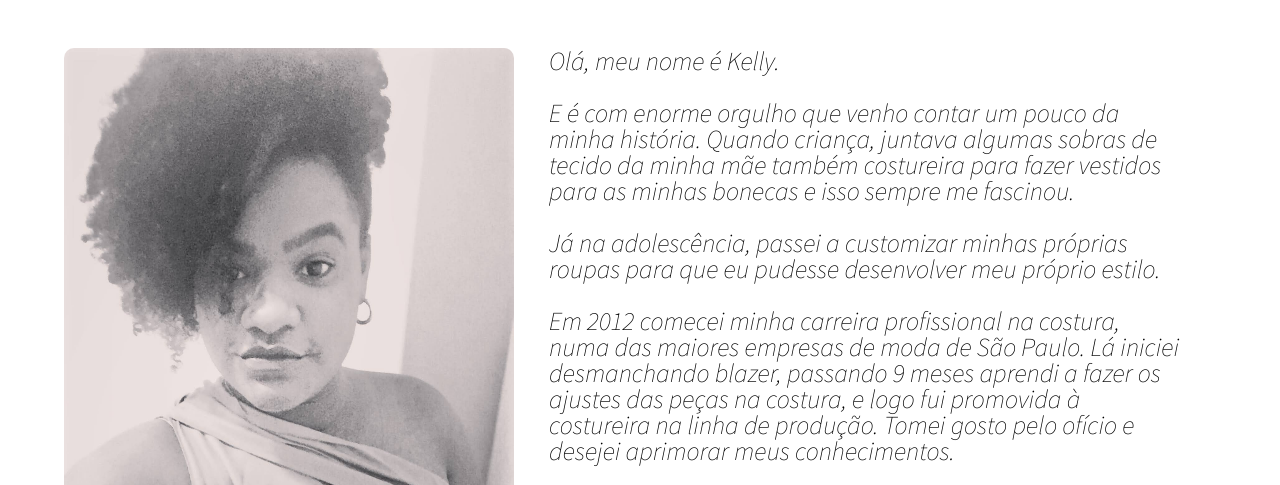
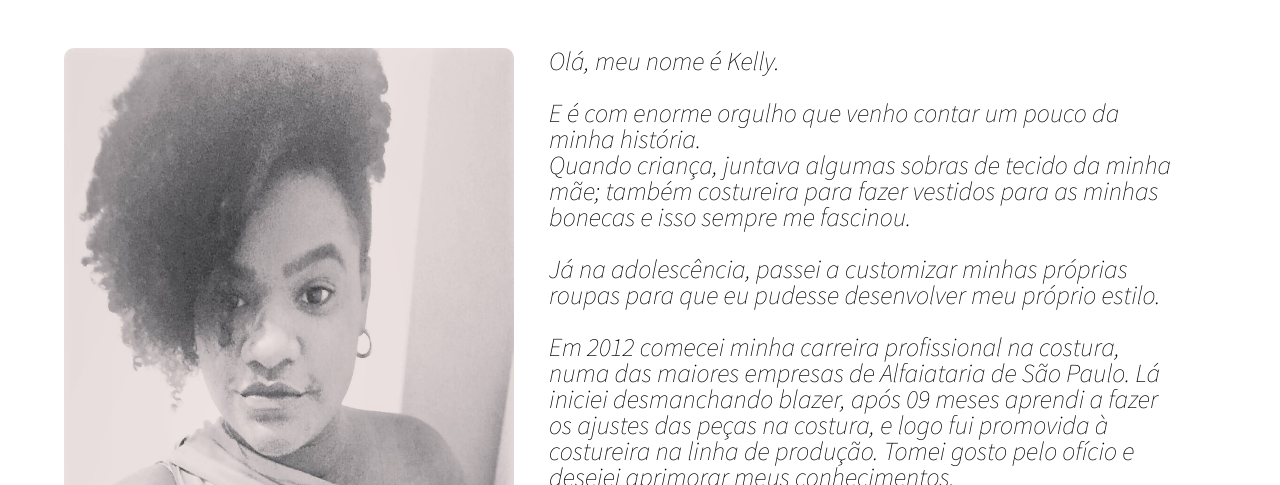
Before and after one commit to alex-vido/kellymariaalfaiataria, a plain HTML site: page index.html in a window 1280 px wide. Shown: the part 315-800 px from the top of the page. Drawn offline with Linux system fonts and the light colour scheme; files whose address does not match are found by name; a web font is replaced by a local one.

Commit message:
Other changes in text

```diff
--- a/index.html
+++ b/index.html
@@ -44,26 +44,27 @@
         <div class="about">
             <img src="media//img/photo_personal_4.jpg" alt="Minha foto" class="photo_personal">
             <div class="about-text-box">
-                <p class="about-text">Olá, meu nome é Kelly.<br /><br />
-                    E é com enorme orgulho que venho contar um pouco da minha
-                    história. Quando criança, juntava algumas sobras de tecido da minha mãe também costureira para fazer
-                    vestidos para as minhas bonecas e isso sempre me fascinou.<br /><br />
-                    Já na adolescência, passei a customizar minhas próprias roupas para que eu
-                    pudesse desenvolver meu próprio estilo.<br /><br />
-                    Em 2012 comecei minha carreira profissional na costura, numa das maiores empresas de moda de São
-                    Paulo. Lá iniciei desmanchando blazer, passando 9 meses aprendi a fazer os ajustes das peças na
-                    costura, e logo fui promovida à costureira na linha de produção.
-                    Tomei gosto pelo ofício e desejei aprimorar meus conhecimentos.<br /><br />
-                    Em 2013 fiz o curso de modelista no Senai, e foi nesse curso que me apaixonei por fazer camisas e me
-                    especializei em camisas, em busca da anatomia perfeita!
-                    Em 2014 comecei a exercer a carreira de modelista numa camisaria localizada na Vila Madalena.
-                    Tendo conhecimento do meu capricho e dedicação, alguns clientes passaram a me procurar, e assim
-                    comecei minha carreira de empreendedora. <br /><br />
-                    Em 2016 comecei a divulgar meus trabalhos nas redes sociais. Desde então confecciono camisas,
+                <p class="about-text">Olá, meu nome é Kelly.<br><br>
+                    E é com enorme orgulho que venho contar um pouco da minha história.<br>
+                    Quando criança, juntava algumas sobras de tecido da minha mãe; também costureira para fazer vestidos
+                    para as minhas bonecas e isso sempre me fascinou.<br><br>
+                    Já na adolescência, passei a customizar minhas próprias roupas para que eu pudesse desenvolver meu
+                    próprio estilo.<br><br>
+                    Em 2012 comecei minha carreira profissional na costura, numa das maiores empresas de Alfaiataria de
+                    São Paulo. Lá iniciei desmanchando blazer, após 09 meses aprendi a fazer os ajustes das peças na
+                    costura, e logo fui promovida à costureira na linha de produção. Tomei gosto pelo ofício e desejei
+                    aprimorar meus conhecimentos.<br><br>
+                    Em 2013, graduei Modelista de Roupas no Senai, e foi nesse curso que não só me apaixonei mas também
+                    me especializei em fazer camisas, depois me especializei com um Alfaiate, em busca pela anatomia da
+                    camisa perfeita!<br><br>
+                    Em 2014 comecei a exercer a carreira de modelista numa camisaria localizada na Vila Madalena. Tendo
+                    conhecimento do meu capricho e dedicação, alguns clientes passaram a me procurar, e assim comecei
+                    minha carreira como empreendedora.<br><br>
+                    Em 2016, comecei a divulgar meus trabalhos nas redes sociais. Desde então confecciono camisas,
                     calças, coletes e blazer para clientes que gostam de se vestir com estilo próprio, com suas medidas
-                    e personalidade, inclusive com monogramas.<br /><br />
-                    Atendo todos os tipos de perfil, porém a Alfaiataria é a minha paixão. Tenho como foco principal,
-                    clientes que buscam uma roupa única, assim como você.
+                    e personalidades, inclusive com monogramas.<br><br>
+                    Alfaiataria é a minha paixão! Tenho como foco principal, clientes que buscam
+                    <strong>uma roupa única, assim como você</strong>.
                 </p>
     </a>
     </div>
--- a/static/css/about.css
+++ b/static/css/about.css
@@ -29,7 +29,6 @@
     border-radius: 5px;
 }
 
-
 .about-text-box {
  margin: 0;
 }
@@ -39,6 +38,10 @@
     font-size: 26px;
     font-weight: 200;
     max-width: 90%;
+}
+
+.about-text strong {
+    font-weight: 600;
 }
 
 @media screen and (max-width: 480px) {
```
